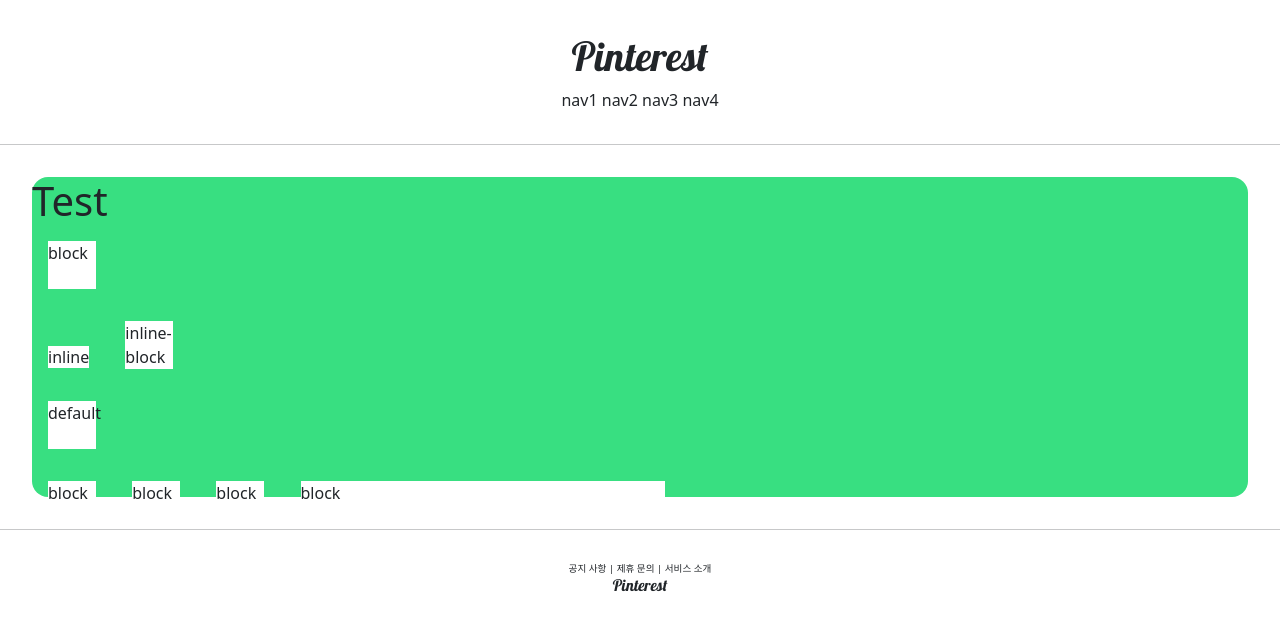
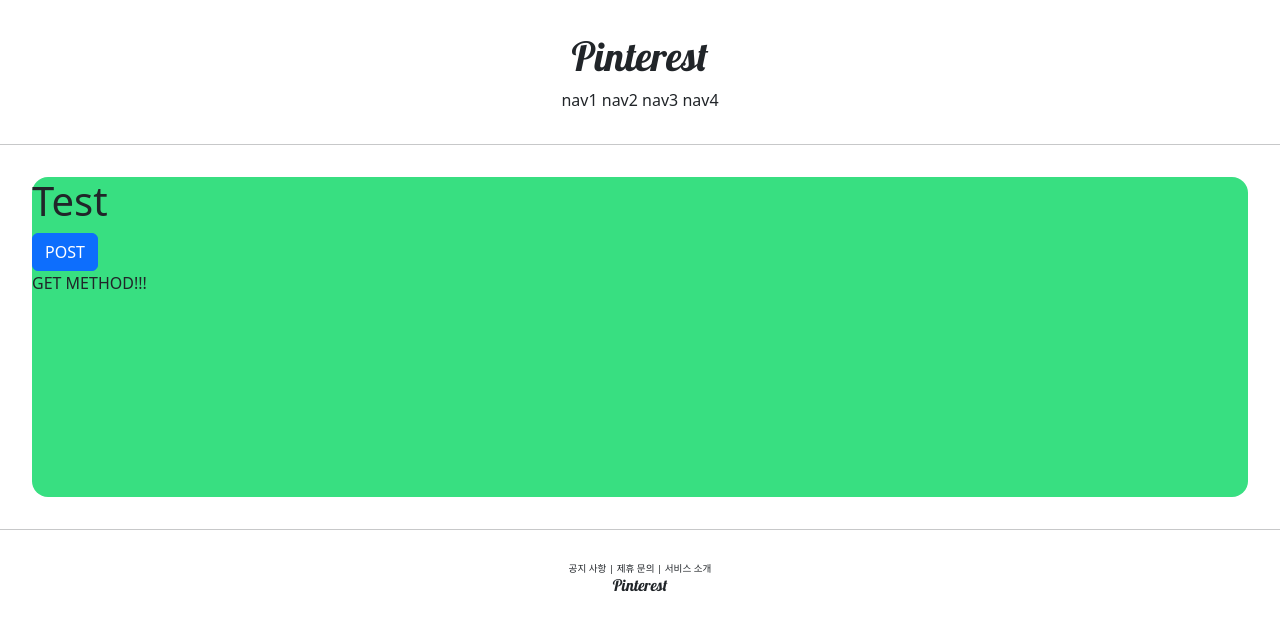
Before and after one commit to Think-Virus/Pinterest, a Django app: page /account/hello_world/ in a window 1280 px wide. Shown: the top 631 px of the page. Run offline with Django 5.2, Linux system fonts and the light colour scheme.

Commit message:
fix: post 및 get 실습

```diff
--- a/accountapp/templates/accountapp/hello_world.html
+++ b/accountapp/templates/accountapp/hello_world.html
@@ -1,30 +1,17 @@
 {% extends 'base.html' %}
 {% block content %}
-
-    <style>
-        .testing {
-            background-color: white;
-            height: 3rem;
-            width: 3rem;
-            margin: 1rem;
-        }
-    </style>
 
     <div style="height: 20rem; background-color: #38df81; border-radius: 1rem; margin: 2rem;">
         <h1>
             Test
         </h1>
 
-        <div class="testing" style="display: block">block</div>
-        <div class="testing" style="display: inline">inline</div>
-        <div class="testing" style="display: None">None</div>
-        <div class="testing" style="display: inline-block">inline-block</div>
-        <div class="testing">default</div>
+        <form action="/account/hello_world/" method="post">
+            {% csrf_token %}
+            <input type="submit" class="btn btn-primary" value="POST">
+        </form>
 
-        <div class="testing" style="display: inline-block; width: 48px; height: 48px;">block</div>
-        <div class="testing" style="display: inline-block; width: 3em; height: 3em;">block</div>
-        <div class="testing" style="display: inline-block; width: 3rem; height: 3rem;">block</div>
-        <div class="testing" style="display: inline-block; width: 30%; height: 30%;">block</div>
+        {{ text }}
 
     </div>
 
--- a/accountapp/views.py
+++ b/accountapp/views.py
@@ -5,4 +5,7 @@
 # Create your views here.
 
 def hello_world(request):
-    return render(request, 'accountapp/hello_world.html')
+    if request.method == "POST":
+        return render(request, 'accountapp/hello_world.html', context={'text': 'POST METHOD!!!'})
+    else:
+        return render(request, 'accountapp/hello_world.html', context={'text': 'GET METHOD!!!'})
```
